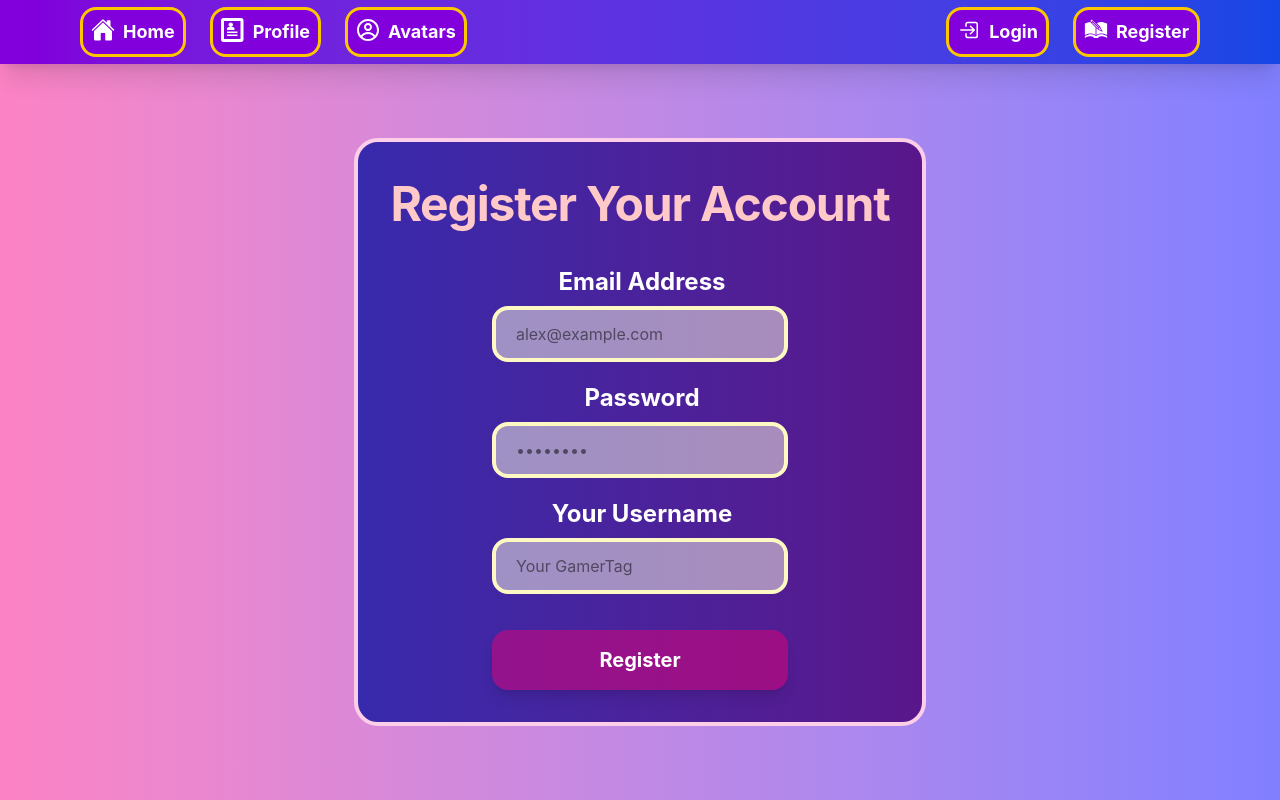
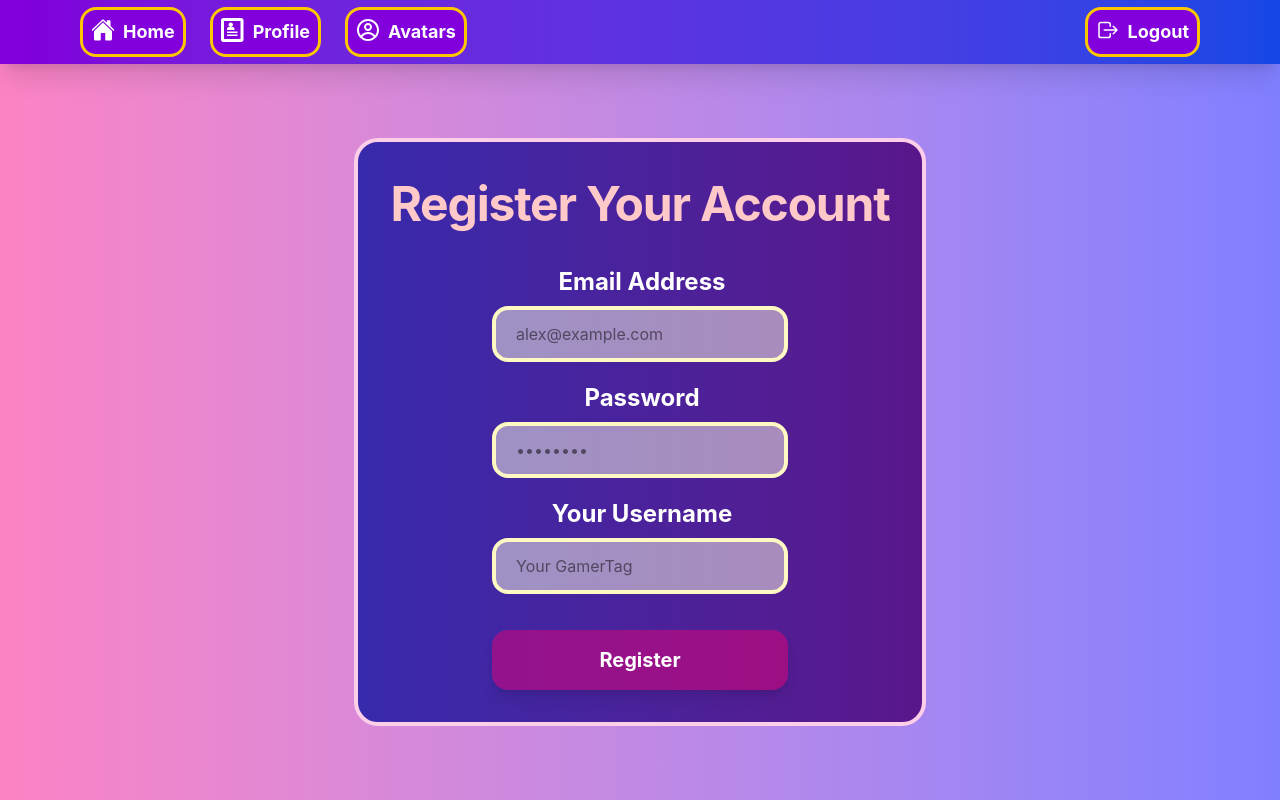
Before and after one commit to Darshik924/student-dashboard, a React (Vite) app in the folder client/: page /register in a window 1280 px wide. Built offline with nearby package versions, Linux system fonts and the light colour scheme; sample sign-in values are in the browser's storage.

Commit message:
Added Logout in Navbar

```diff
--- a/client/src/components/Navbar.tsx
+++ b/client/src/components/Navbar.tsx
@@ -3,12 +3,16 @@ import { CgProfile } from "react-icons/cg";
 import { GiArchiveRegister } from "react-icons/gi";
 import { IoLogInOutline } from "react-icons/io5";
 import { IoLogOutOutline } from "react-icons/io5";
-import { useState } from "react";
 import { ImProfile } from "react-icons/im";
 import { Link } from "react-router-dom";
 
 const Navbar = () => {
-  const [isLoggedIn] = useState<Boolean>(false);
+  const isLoggedIn = !!localStorage.getItem("token");
+
+  const handleLogout = () => {
+    localStorage.removeItem("token");
+    window.location.reload();
+  };
 
   const navItem: string =
     "text-lg flex gap-2 text-white border-yellow-400 hover:border-red-500 hover:text-red-600 transition-duration-600 font-bold p-2 border-3 rounded-2xl bg-purple-700 hover:cursor-pointer hover:bg-purple-900 h-full";
@@ -39,24 +43,26 @@ const Navbar = () => {
       <div className="right mr-20 flex flex-col justify-center">
         <ul className="flex justify-between gap-6">
           {isLoggedIn ? (
-            <li className={navItem}>
+            <li onClick={handleLogout} className={navItem}>
               <IoLogOutOutline className={iconStyles} />
               Logout
             </li>
           ) : (
+            <>
               <Link to="/login">
                 <li className={navItem}>
                   <IoLogInOutline className={iconStyles} />
                   Login
                 </li>
               </Link>
-          )}
               <Link to="/register">
                 <li className={navItem}>
                   <GiArchiveRegister className={iconStyles} />
                   Register
                 </li>
               </Link>
+            </>
+          )}
         </ul>
       </div>
     </nav>
--- a/client/src/pages/Register.tsx
+++ b/client/src/pages/Register.tsx
@@ -30,6 +30,11 @@ const Register = () => {
 
       if (!result.ok) {
         setError(data.message || "Registration failed");
+        return;
+      }
+
+      if (data.message === "User already exists") {
+        setError(data.message || "User Already Exists");
         return;
       }
 
```
Lines whose indentation alone changed are shown as unchanged.
